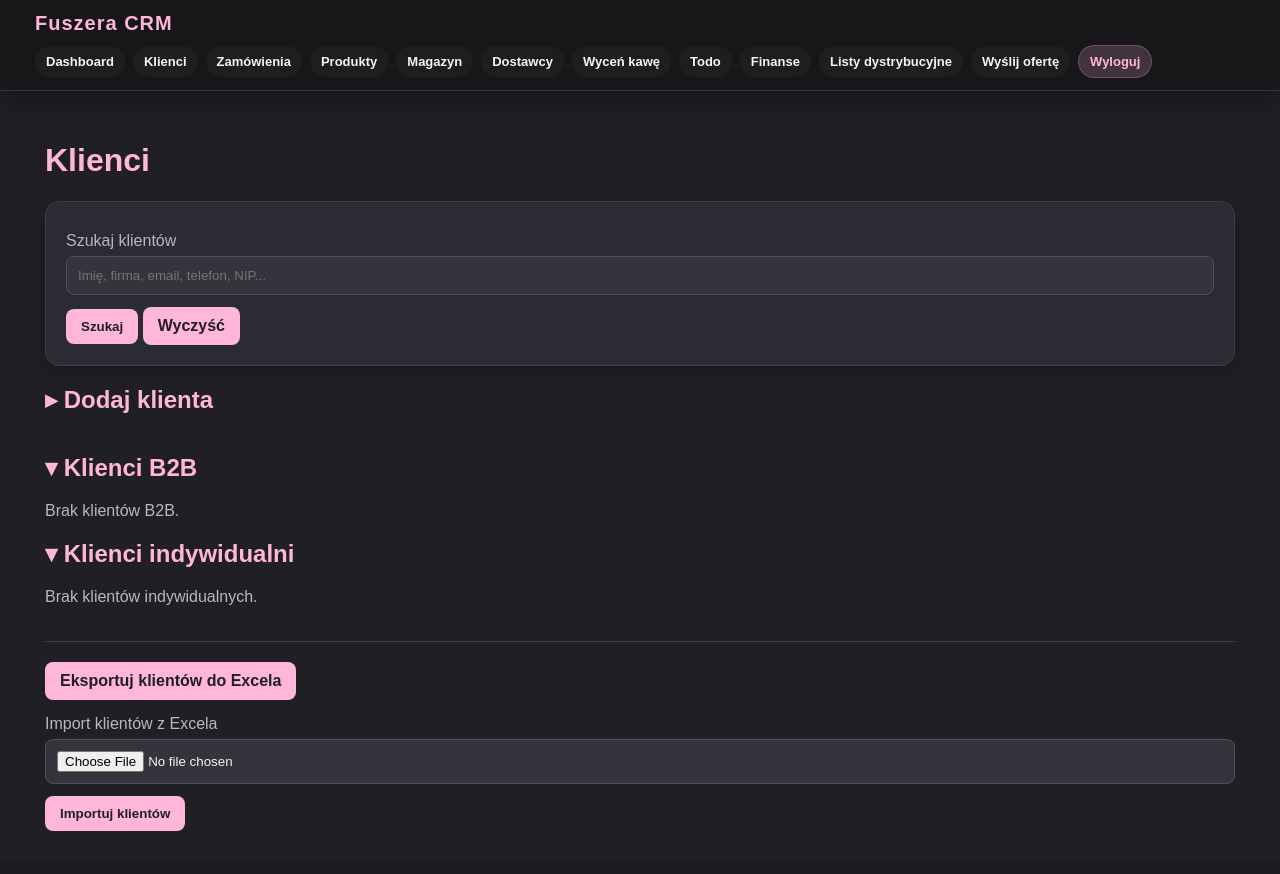
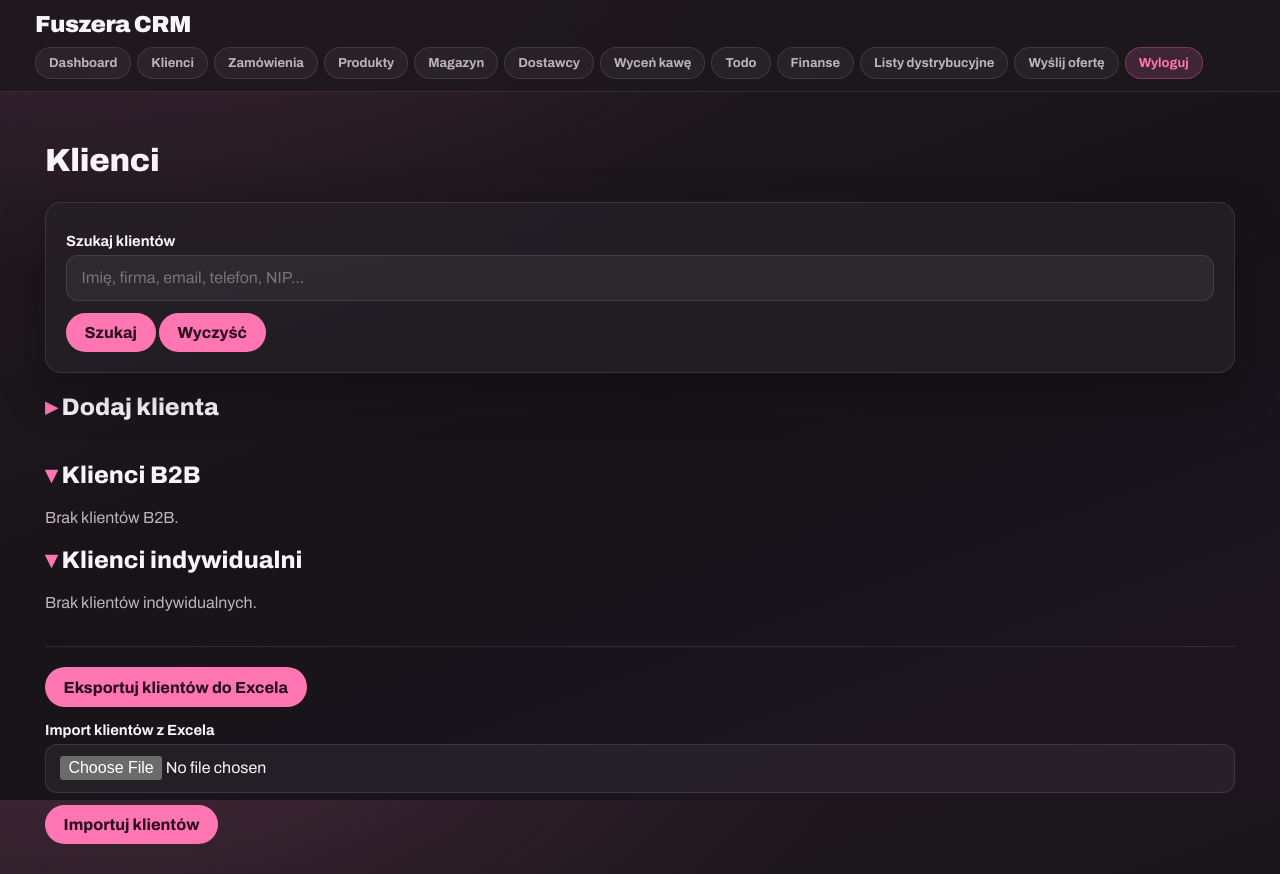
Before and after one commit to MarcinGryc/Fuszera-CRM, a Flask app: page /clients in a window 1280 px wide. Before the commit the page ends 831 px from the top, so only its background shows below. Run offline with Flask 3, Linux system fonts and the light colour scheme; a user stored in the database is signed in.

Commit message:
Ujednolicony wygląd z CupApp: font Archivo, kafelki i gradient
Co-Authored-By: Claude Opus 5.5 <noreply@anthropic.com>

```diff
--- a/templates/base.html
+++ b/templates/base.html
@@ -3,37 +3,60 @@
 <head>
     <meta charset="utf-8">
     <meta name="viewport" content="width=device-width, initial-scale=1">
+    <meta name="theme-color" content="#171418">
     <title>Fuszera CRM</title>
 
     <style>
+        /* Wspólny wygląd aplikacji Fuszera: font Archivo ze sklepu, kafelki jak w CupApp */
+        @font-face { font-family: 'Archivo'; font-style: normal; font-weight: 100 900; font-display: swap; src: url(/static/fonts/archivo-latin-ext.woff2) format('woff2'); unicode-range: U+0100-02BA, U+02BD-02C5, U+02C7-02CC, U+02CE-02D7, U+02DD-02FF, U+0304, U+0308, U+0329, U+1E00-1E9F, U+20A0-20AB, U+20AD-20C4, U+2113, U+2C60-2C7F, U+A720-A7FF; }
+        @font-face { font-family: 'Archivo'; font-style: normal; font-weight: 100 900; font-display: swap; src: url(/static/fonts/archivo-latin.woff2) format('woff2'); unicode-range: U+0000-00FF, U+0131, U+0152-0153, U+02BB-02BC, U+02C6, U+02DA, U+02DC, U+2000-206F, U+20AC, U+2122, U+2191, U+2193, U+2212, U+2215, U+FEFF, U+FFFD; }
+
         :root {
-            --bg: #1f1f24;
-            --panel: #2b2b33;
-            --panel2: #34343d;
-            --text: #f4f4f5;
-            --muted: #b8b8c2;
-            --pink: #ffb6d9;
-            --pink2: #ff8fc7;
-            --danger: #ff6b6b;
+            color-scheme: dark;
+            --bg: #171418;
+            --page-bg: radial-gradient(1200px 600px at 10% -10%, rgba(255, 118, 179, .14), transparent 60%), linear-gradient(160deg, #221a21 0%, #171418 50%, #1d1520 100%) fixed;
+            --panel: rgba(38, 33, 39, .78);
+            --panel2: rgba(255, 255, 255, .05);
+            --text: #f8f4f7;
+            --muted: #bdb3bf;
+            --line: rgba(255, 255, 255, .10);
+            --pink: #ff76b3;
+            --pink2: #f3a3c7;
+            --accent-ink: #2a1020;
+            --accent-soft: rgba(255, 118, 179, .16);
+            --danger: #ff7890;
+            --danger-soft: rgba(255, 120, 144, .22);
             --green: #8ee6a8;
+            --shadow: 0 18px 48px rgba(0, 0, 0, .28);
+            --shadow-lift: 0 22px 56px rgba(0, 0, 0, .40);
+            --bar: rgba(28, 24, 29, .86);
+            --radius: 16px;
+            --radius-sm: 12px;
         }
 
         * { box-sizing: border-box; }
 
+        html { min-height: 100%; background: var(--bg); }
+
         body {
             margin: 0;
-            background: var(--bg);
+            min-height: 100vh;
+            background: var(--page-bg);
             color: var(--text);
-            font-family: Arial, sans-serif;
+            font-family: 'Archivo', system-ui, sans-serif;
+            -webkit-font-smoothing: antialiased;
         }
+
+        button, input, select, textarea { font: inherit; }
 
         nav {
             position: sticky;
             top: 0;
             z-index: 100;
-    background: rgba(23, 23, 27, 0.96);
-    border-bottom: 1px solid rgba(255, 182, 217, 0.18);
-    box-shadow: 0 10px 30px rgba(0,0,0,0.28);
+            background: var(--bar);
+            backdrop-filter: blur(16px);
+            -webkit-backdrop-filter: blur(16px);
+            border-bottom: 1px solid var(--line);
         }
 
         .nav-inner {
@@ -46,48 +69,54 @@
         }
 
         .brand {
-    color: var(--pink);
+            color: var(--text);
             font-weight: 900;
-    letter-spacing: 1px;
+            letter-spacing: -.02em;
             text-decoration: none;
-    font-size: 20px;
+            font-size: 1.45rem;
         }
 
         .nav-links {
             display: flex;
             flex-wrap: wrap;
             align-items: center;
-    gap: 8px;
+            gap: 6px;
         }
 
         .nav-links a {
-    color: var(--text);
+            color: var(--muted);
             text-decoration: none;
-    padding: 8px 11px;
+            padding: 8px 13px;
             border-radius: 999px;
-    font-weight: bold;
+            font-weight: 700;
             font-size: 13px;
-    transition: 0.15s ease;
-    background: rgba(255,255,255,0.03);
+            transition: background .18s ease, color .18s ease;
+            background: rgba(255, 255, 255, .05);
+            border: 1px solid var(--line);
         }
 
         .nav-links a:hover {
-    background: rgba(255, 182, 217, 0.16);
-    color: var(--pink);
+            background: var(--accent-soft);
+            color: var(--text);
         }
 
         .nav-links .logout {
-    background: rgba(255, 182, 217, 0.18);
+            background: var(--accent-soft);
             color: var(--pink);
-    border: 1px solid rgba(255, 182, 217, 0.25);
+            border-color: rgba(255, 118, 179, .30);
         }
+
         main {
             padding: 30px;
             max-width: 1250px;
             margin: auto;
         }
 
-        h1, h2, h3 { color: var(--pink); }
+        h1, h2, h3 { color: var(--text); letter-spacing: -.01em; line-height: 1.15; }
+        h1 { font-weight: 850; }
+        h2, h3 { font-weight: 800; }
+
+        a { color: var(--pink2); }
 
         .grid {
             display: grid;
@@ -97,11 +126,14 @@
 
         .card {
             background: var(--panel);
-            border: 1px solid #3d3d48;
-            border-radius: 14px;
+            border: 1px solid var(--line);
+            border-radius: var(--radius);
             padding: 20px;
             margin-bottom: 16px;
-            box-shadow: 0 6px 18px rgba(0,0,0,0.22);
+            box-shadow: var(--shadow);
+            backdrop-filter: blur(18px);
+            -webkit-backdrop-filter: blur(18px);
+            transition: border-color .18s ease, box-shadow .18s ease, transform .18s ease;
         }
 
         .card-link {
@@ -111,52 +143,75 @@
         }
 
         .card-link:hover .card {
-            border-color: rgba(255, 182, 217, 0.7);
+            border-color: color-mix(in srgb, var(--pink) 40%, transparent);
+            box-shadow: var(--shadow-lift);
             transform: translateY(-2px);
         }
 
         .stat {
             font-size: 32px;
-            font-weight: bold;
+            font-weight: 850;
+            letter-spacing: -.02em;
             color: var(--pink);
         }
 
         label {
-            color: var(--muted);
+            color: var(--text);
+            font-weight: 700;
+            font-size: .92rem;
             margin-top: 10px;
             display: block;
         }
 
         input, textarea, select {
             width: 100%;
-            padding: 11px;
+            min-height: 46px;
+            padding: .7rem .9rem;
             margin: 6px 0 12px;
             background: var(--panel2);
             color: var(--text);
-            border: 1px solid #50505d;
-            border-radius: 8px;
+            border: 1px solid var(--line);
+            border-radius: var(--radius-sm);
+            transition: border-color .15s ease, box-shadow .15s ease;
         }
+
+        input:focus, textarea:focus, select:focus {
+            outline: none;
+            border-color: var(--pink);
+            box-shadow: 0 0 0 4px var(--accent-soft);
+        }
+
+        input[type=checkbox], input[type=radio] { width: auto; min-height: 0; accent-color: var(--pink); }
+
+        select option { color: #211d24; background: #f8f4f7; }
 
         textarea { min-height: 80px; }
 
         button, .btn {
             background: var(--pink);
-            color: #1f1f24;
-            border: none;
-            padding: 10px 15px;
-            border-radius: 8px;
-            font-weight: bold;
+            color: var(--accent-ink);
+            border: 1px solid transparent;
+            padding: .65rem 1.1rem;
+            border-radius: 999px;
+            font-weight: 750;
             cursor: pointer;
             text-decoration: none;
             display: inline-block;
+            transition: transform .18s ease, box-shadow .18s ease, background .18s ease;
         }
 
-        button:hover, .btn:hover { background: var(--pink2); }
+        button:hover, .btn:hover {
+            transform: translateY(-1px);
+            box-shadow: 0 6px 18px color-mix(in srgb, var(--pink) 28%, transparent);
+        }
 
         .delete {
-            background: var(--danger);
-            color: white;
+            background: var(--danger-soft);
+            color: var(--danger);
+            border-color: color-mix(in srgb, var(--danger) 40%, transparent);
         }
+
+        .delete:hover { box-shadow: none; background: color-mix(in srgb, var(--danger) 30%, transparent); }
 
         .muted { color: var(--muted); }
         .income { color: var(--green); }
@@ -195,15 +258,16 @@
 
         details summary {
             cursor: pointer;
-            color: var(--pink);
+            color: var(--text);
             font-size: 24px;
-            font-weight: bold;
+            font-weight: 800;
             margin: 20px 0;
             list-style: none;
         }
 
         details summary::before {
             content: "▸ ";
+            color: var(--pink);
         }
 
         details[open] summary::before {
@@ -242,7 +308,7 @@
         .export-box {
             margin-top: 35px;
             padding-top: 20px;
-            border-top: 1px solid #3d3d48;
+            border-top: 1px solid var(--line);
         }
 
         @media (max-width: 850px) {
```
Also changed, not shown: other parts of templates/base.html (+20 -10 lines), static/fonts/OFL.txt (added, +93 -0 lines), templates/login.html (+35 -25 lines), static/fonts/archivo-latin-ext.woff2 (added), static/fonts/archivo-latin.woff2 (added). Lines whose indentation alone changed are shown as unchanged.
